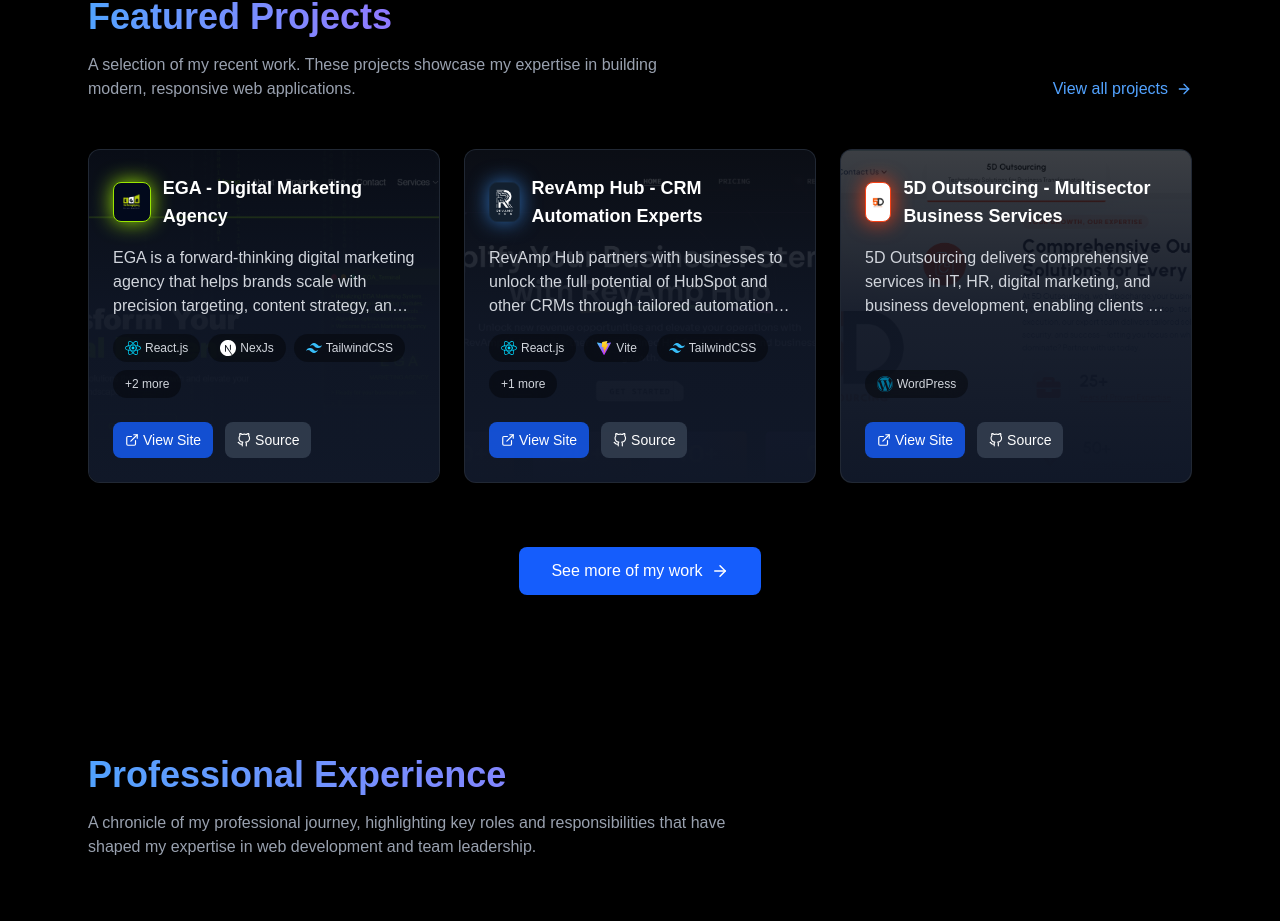
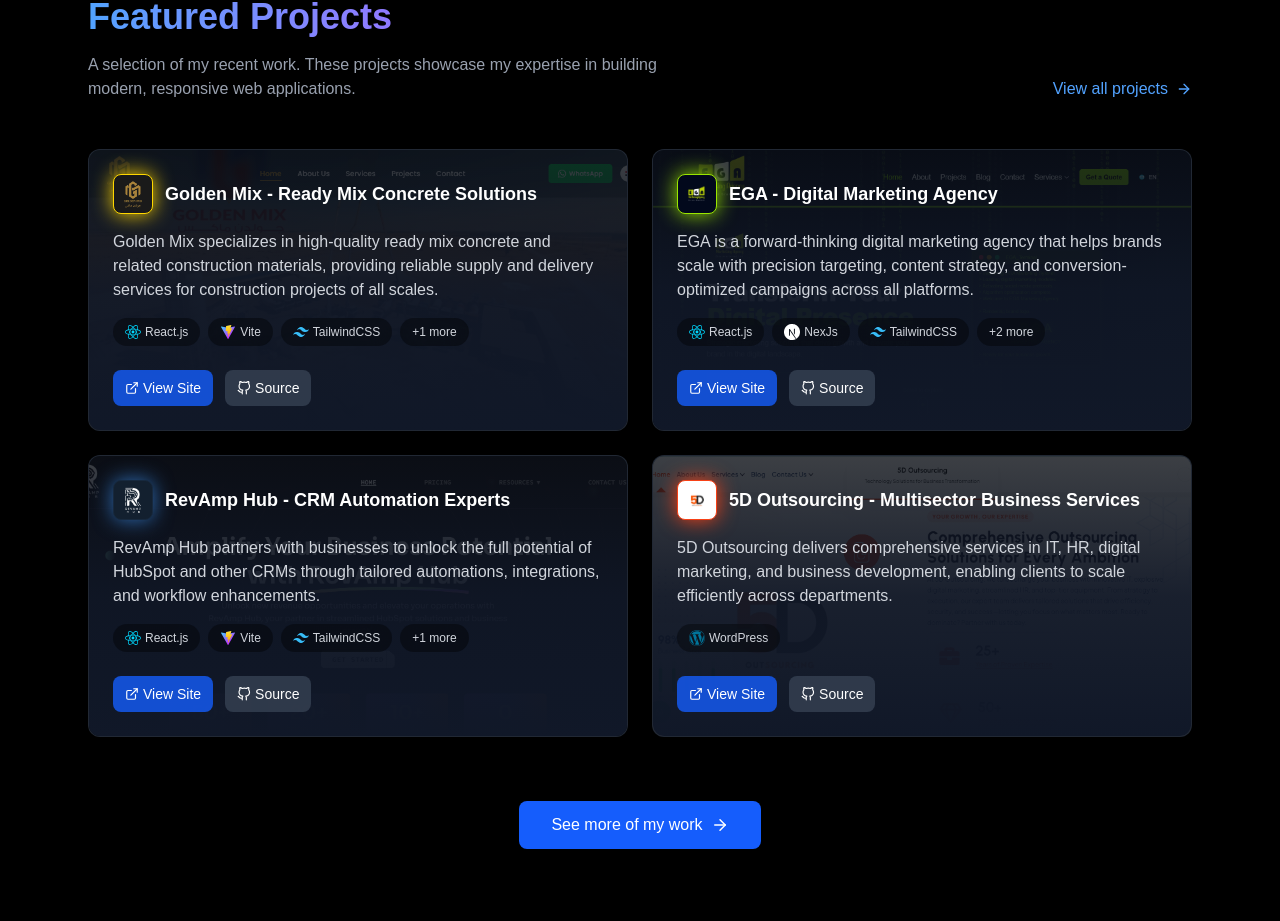
Before and after one commit to mo2men165/new-portfolio, a React (Vite) app: page / in a window 1280 px wide. Shown: the part 883-1804 px from the top of the page. Built offline with nearby package versions, Linux system fonts and the light colour scheme; a web font is replaced by a local one.

Commit message:
added golden mix project

```diff
--- a/src/components/ProjectsSection.tsx
+++ b/src/components/ProjectsSection.tsx
@@ -6,7 +6,7 @@
 
 const SimpleProjectShowcase: React.FC = () => {
   // Only show the first 3 projects in this simple showcase
-  const featuredProjects = myProjects.slice(0, 3);
+  const featuredProjects = myProjects.slice(0, 4);
 
   return (
     <div className="w-[90%] mx-auto text-white py-20" id='work'>
@@ -47,8 +47,8 @@
           </motion.div>
         </div>
 
-        {/* Projects Grid */}
-        <div className="grid grid-cols-1 md:grid-cols-2 lg:grid-cols-3 gap-6">
+        {/* Projects Grid - Changed to 2 columns on large screens */}
+        <div className="grid grid-cols-1 lg:grid-cols-2 gap-6">
           {featuredProjects.map((project, index) => (
             <motion.div
               key={project.title}
@@ -161,5 +161,4 @@
   );
 };
 
-
 export { SimpleProjectShowcase };
--- a/src/constants/index.ts
+++ b/src/constants/index.ts
@@ -221,6 +221,28 @@
 ];
 
 const myProjects = [
+  {
+    title: 'Golden Mix - Ready Mix Concrete Solutions',
+    desc: 'Golden Mix specializes in high-quality ready mix concrete and related construction materials, providing reliable supply and delivery services for construction projects of all scales.',
+    subdesc:
+      'Built with React and Vite, styled with Tailwind CSS and enhanced with Framer Motion animations, delivering a modern, responsive experience that reflects the company\'s professional construction services.',
+    href: 'https://goldenmix.net/',
+    texture: '/images/goldenmix.png',
+    logo: '/images/golden-mix-logo.png',
+    logoStyle: {
+      backgroundColor: '#1A1A1A',
+      border: '0.2px solid #FFD700',
+      boxShadow: '0px 0px 20px 0px #FFD700',
+    },
+    spotlight: '/images/spotlight2.png',
+    tags: [
+      { id: 1, name: 'React.js', path: '/images/react.svg' },
+      { id: 2, name: 'Vite', path: '/images/vite.svg' },
+      { id: 3, name: 'TailwindCSS', path: '/images/tailwindcss.png' },
+      { id: 4, name: 'Framer Motion', path: '/images/framer.png' },
+    ],
+    githubLink: "https://github.com/mo2men165/golden-mix"
+  },
     {
       title: 'EGA - Digital Marketing Agency',
       desc: 'EGA is a forward-thinking digital marketing agency that helps brands scale with precision targeting, content strategy, and conversion-optimized campaigns across all platforms.',
```
Also changed, not shown: public/images/golden-mix-logo.png (added), public/images/goldenmix.png (added).
